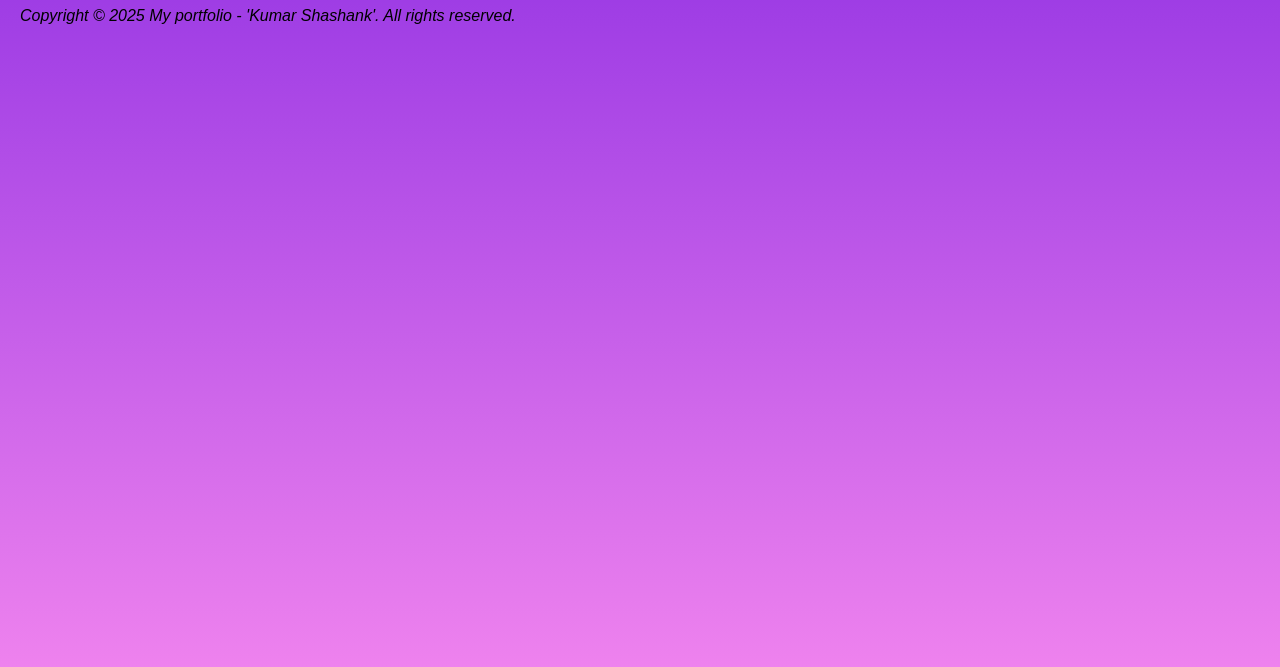
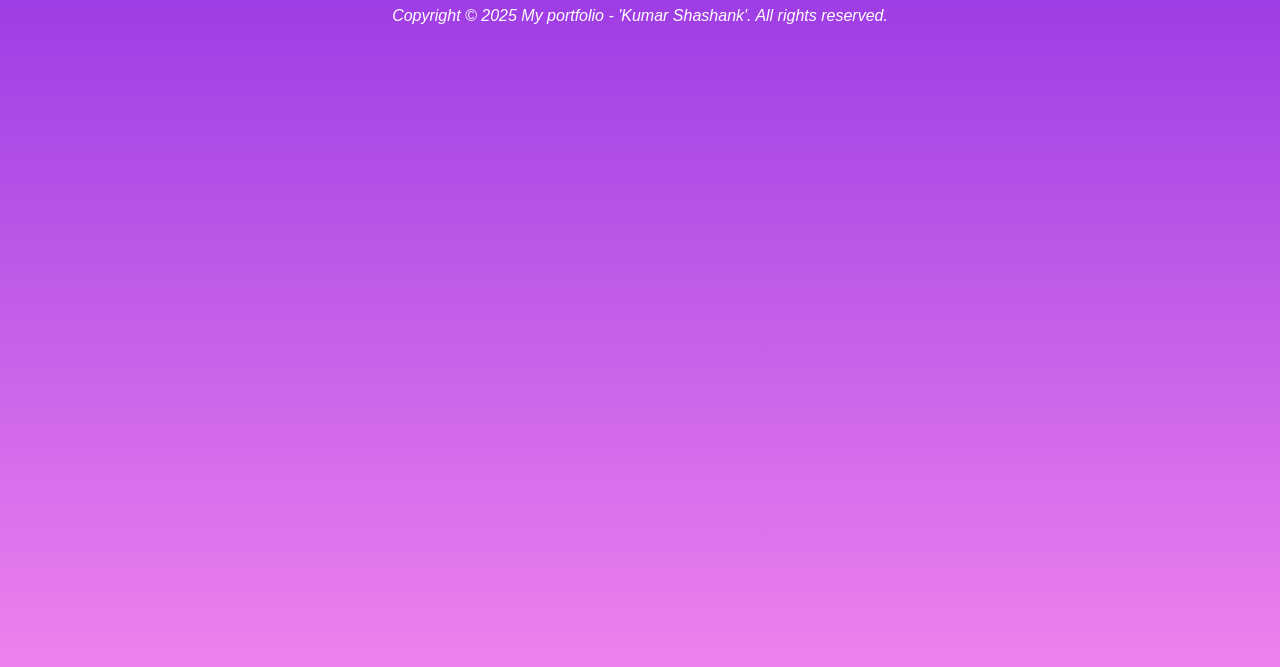
Before and after one commit to GameStoreio/Gaming-Store, a website: page index.html in a window 1280 px wide. Shown: the part 173-840 px from the top of the page. Drawn offline with Linux system fonts and the light colour scheme.

Commit message:
fixed some minor errors:   index.html

```diff
--- a/index.html
+++ b/index.html
@@ -23,6 +23,7 @@
         p {
             font-family: Arial, sans-serif;
             font-style: italic;
+            color: white;
         }
         body {
             background-image: linear-gradient(to bottom, blueviolet, violet);
@@ -80,7 +81,7 @@
     </nav>
     <h1>Welcome to My First Website</h1>
     <footer>
-        <p class="footer-copyright">Copyright &#169; 2025 My portfolio - 'Kumar Shashank'. All rights reserved.</p>
+        <p style="text-align: center;">Copyright &#169; 2025 My portfolio - 'Kumar Shashank'. All rights reserved.</p>
     </footer>
 </body>
 </html>
```
